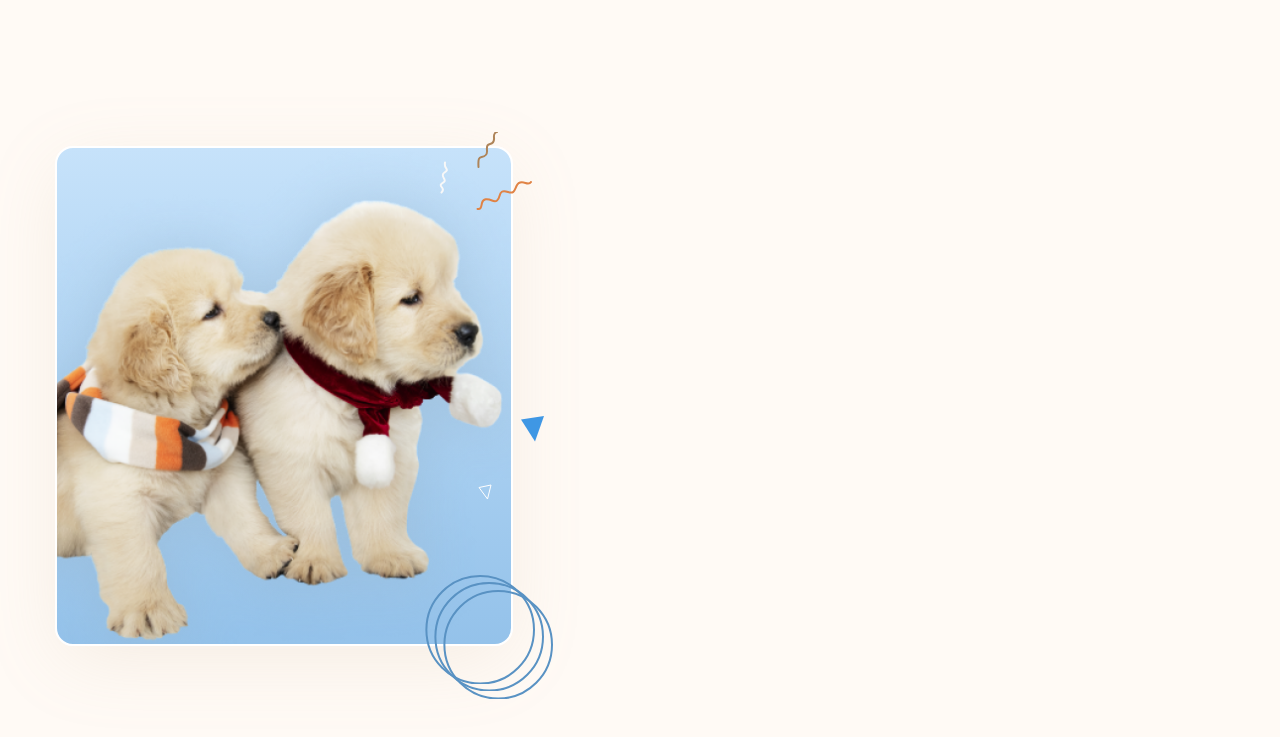
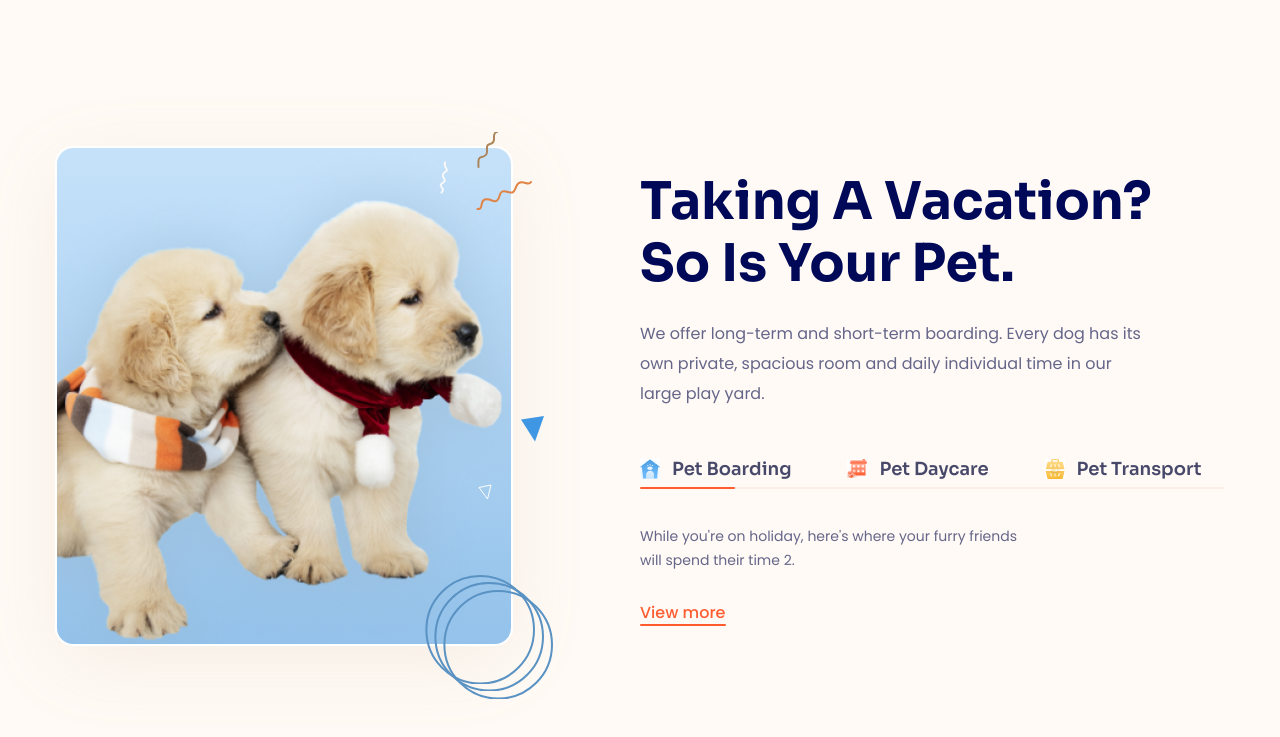
Before and after one commit to nguyentienngocne/Project-04, a plain HTML site: page index.html in a window 1280 px wide. Shown: the part 1447-2184 px from the top of the page. Drawn offline with Linux system fonts and the light colour scheme.

Commit message:
Làm phần About #4

```diff
--- a/assets/css/styles.css
+++ b/assets/css/styles.css
@@ -484,3 +484,90 @@ button {
     right: -42px;
     bottom: -55px;
 }
+
+.about__desc-bottom {
+    width: 511px;
+    margin-bottom: 50px;
+}
+
+.tab__list {
+    position: relative;
+    display: flex;
+    column-gap: 56px;
+}
+
+.tab__list::after,
+.tab__item--active::after,
+.tab__content-more::after {
+    position: absolute;
+    content: "";
+    left: 0;
+    right: 0;
+    bottom: 0;
+    height: 2px;
+    border-radius: 1px;
+    background: #ff5b2e;
+    opacity: 0.07;
+}
+
+.tab__item--active::after {
+    width: 95px;
+    opacity: 1;
+}
+
+.tab__item {
+    padding-bottom: 10px;
+    position: relative;
+    display: flex;
+    align-items: center;
+    column-gap: 12px;
+    cursor: pointer;
+}
+
+.tab__icon {
+    width: 20px;
+}
+
+.tab__title {
+    font-family: Sora, sans-serif;
+    font-size: 1.8rem;
+    font-weight: 600;
+    line-height: 1;
+    color: #48496a;
+}
+
+.tab__contents {
+    padding-top: 36px;
+}
+
+.tab__content-item {
+    display: none;
+}
+.tab__content-item--active {
+    display: block;
+}
+
+.tab__content-desc {
+    width: 391px;
+    font-size: 1.4rem;
+    font-weight: 400;
+    line-height: 1.71;
+    color: #656689;
+}
+
+.tab__content-more {
+    position: relative;
+    margin-top: 32px;
+    display: inline-block;
+    font-size: 1.6rem;
+    font-weight: 500;
+    line-height: 1;
+    color: #ff5d31;
+}
+
+.tab__content-more::after {
+    width: 86px;
+    height: 1.5px;
+    opacity: 1;
+    bottom: -5px;
+}
--- a/index.html
+++ b/index.html
@@ -357,7 +357,87 @@
                                 </div>
                             </figure>
                         </div>
-                        <section class="about__content"></section>
+                        <section class="about__content">
+                            <h2 class="section__heading">
+                                Taking A Vacation? So Is Your Pet.
+                            </h2>
+                            <p class="section__desc about__desc-bottom">
+                                We offer long-term and short-term boarding.
+                                Every dog has its own private, spacious room and
+                                daily individual time in our large play yard.
+                            </p>
+                            <div class="tab">
+                                <ul class="tab__list">
+                                    <li class="tab__item tab__item--active">
+                                        <img
+                                            src="./assets/icons/home.png"
+                                            alt=""
+                                            class="tab__icon"
+                                        />
+                                        <span class="tab__title">
+                                            Pet Boarding
+                                        </span>
+                                    </li>
+                                    <li class="tab__item">
+                                        <img
+                                            src="./assets/icons/hospital.png"
+                                            alt=""
+                                            class="tab__icon"
+                                        />
+                                        <span class="tab__title">
+                                            Pet Daycare
+                                        </span>
+                                    </li>
+                                    <li class="tab__item">
+                                        <img
+                                            src="./assets/icons/bag.png"
+                                            alt=""
+                                            class="tab__icon"
+                                        />
+                                        <span class="tab__title">
+                                            Pet Transport
+                                        </span>
+                                    </li>
+                                </ul>
+                                <div class="tab__contents">
+                                    <!-- Tab content 1 -->
+                                    <div class="tab__content-item">
+                                        <p class="tab__content-desc">
+                                            While you're on holiday, here's
+                                            where your furry friends will spend
+                                            their time 1.
+                                        </p>
+                                        <a href="#!" class="tab__content-more">
+                                            View more
+                                        </a>
+                                    </div>
+                                    <!-- Tab content 2 -->
+                                    <div
+                                        class="tab__content-item tab__content-item--active"
+                                    >
+                                        <p class="tab__content-desc">
+                                            While you're on holiday, here's
+                                            where your furry friends will spend
+                                            their time 2.
+                                        </p>
+                                        <a href="#!" class="tab__content-more">
+                                            View more
+                                        </a>
+                                    </div>
+                                    <!-- Tab content 3 -->
+                                    <div class="tab__content-item">
+                                        <p class="tab__content-desc">
+                                            While you're on holiday, here's
+                                            where your furry friends will spend
+                                            their time 3.
+                                        </p>
+                                        <a href="#!" class="tab__content-more">
+                                            View more
+                                        </a>
+                                    </div>
+                                </div>
+                            </div>
+                        </section>
                     </div>
                 </div>
             </section>
```
Also changed, not shown: assets/icons/bag.png (added), assets/icons/home.png (added), assets/icons/hospital.png (added).
